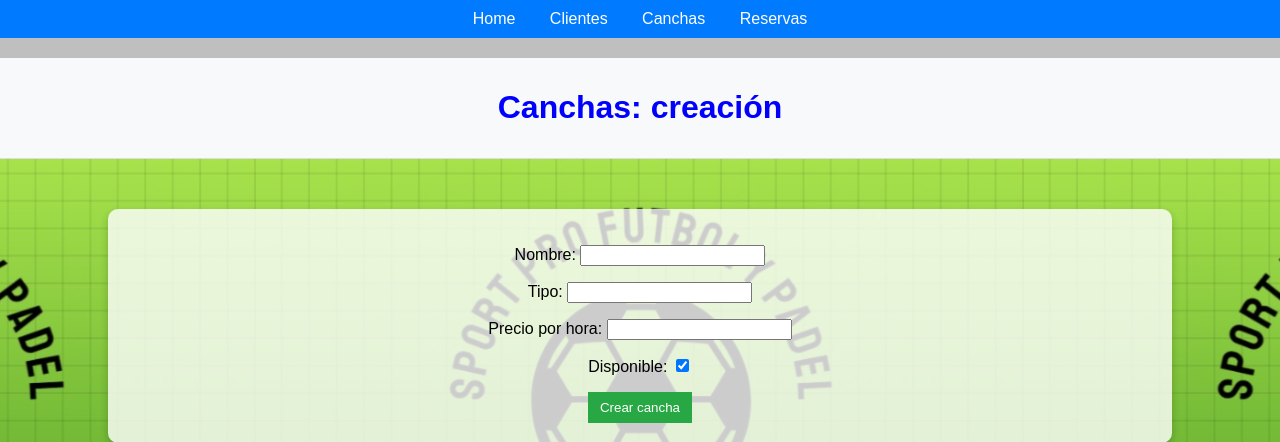
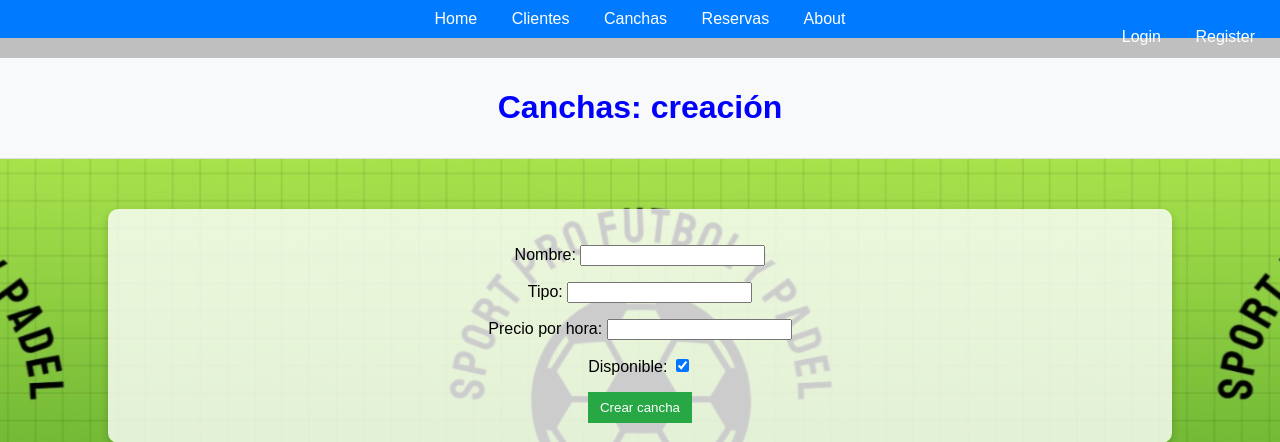
Before and after one commit to Eleche1/Coderhouse-57830-SebastianEcheveste, a Django app: page /cancha/create in a window 1280 px wide. Shown: the top 442 px of the page. Run offline with Django 5.2, Linux system fonts and the light colour scheme.

Commit message:
status al 27/09

```diff
--- a/project/config/settings.py
+++ b/project/config/settings.py
@@ -122,3 +122,7 @@ STATICFILES_DIRS = [BASE_DIR / "static"]
 # https://docs.djangoproject.com/en/5.1/ref/settings/#default-auto-field
 
 DEFAULT_AUTO_FIELD = 'django.db.models.BigAutoField'
+
+LOGIN_URL = 'login'
+LOGIN_REDIRECT_URL = 'reservas:index'
+LOGOUT_REDIRECT_URL = '/'
--- a/project/config/urls.py
+++ b/project/config/urls.py
@@ -17,6 +17,7 @@ Including another URLconf
 from django.contrib import admin
 from django.urls import path
 from reservas import views
+from django.contrib.auth.views import LogoutView
 
 urlpatterns = [
     path('admin/', admin.site.urls),
@@ -33,4 +34,9 @@ urlpatterns = [
     path("cancha/<int:pk>/eliminar/", views.cancha_delete, name="cancha_delete"),
     path("reserva/<int:pk>/editar/", views.reserva_update, name="reserva_update"),
     path("reserva/<int:pk>/eliminar/", views.reserva_delete, name="reserva_delete"),
+    path("login/", views.user_login, name="login"),
+    path("register/", views.user_register, name="register"),
+    path("profile/", views.profile, name="profile"),
+    path("logout/", LogoutView.as_view(), name="logout"),
+    path("about/", views.about, name="about"),
 ]
--- a/project/reservas/forms.py
+++ b/project/reservas/forms.py
@@ -1,4 +1,6 @@
 from django import forms
+from django.contrib.auth.forms import UserCreationForm
+from django.contrib.auth.models import User
 from .models import Cliente, Cancha, Reserva
 from datetime import timedelta, datetime, time
 
@@ -46,6 +48,7 @@ class ReservaForm(forms.ModelForm):
         }
 
     def clean(self):
+
         cleaned_data = super().clean()
         fecha_reserva = cleaned_data.get('fecha_reserva')
         hora_inicio = cleaned_data.get('hora_inicio')
@@ -62,3 +65,8 @@ class ReservaForm(forms.ModelForm):
                 raise forms.ValidationError("La fecha y hora seleccionadas no pueden ser anteriores a la fecha y hora actuales.")
 
         return cleaned_data
+
+class CustomUserCreationForm(UserCreationForm):
+    class Meta:
+        model = User
+        fields = ('username', 'email', 'password1', 'password2')
--- /dev/null
+++ b/project/reservas/templates/reservas/logout.html
@@ -0,0 +1,6 @@
+{%extends "reservas/base.html"%}
+
+{% block header %}
+    <h2>Cerrar sesión</h2>
+    <a href="{% url 'logout' %}" class="btn">Logout</a>
+{% endblock header %}
--- a/project/reservas/templates/reservas/navbar.html
+++ b/project/reservas/templates/reservas/navbar.html
@@ -1,4 +1,24 @@
-<a href="{% url 'index' %}" class="btn">Home</a>
-<a href="{% url 'cliente_list' %}" class="btn">Clientes</a>
-<a href="{% url 'cancha_list' %}" class="btn">Canchas</a>
-<a href="{% url 'reserva_list' %}" class="btn">Reservas</a>
+<div class="navbar">
+    <!-- Navegación principal -->
+    <div class="nav-links">
+        <a href="{% url 'index' %}" class="btn">Home</a>
+        <a href="{% url 'cliente_list' %}" class="btn">Clientes</a>
+        <a href="{% url 'cancha_list' %}" class="btn">Canchas</a>
+        <a href="{% url 'reserva_list' %}" class="btn">Reservas</a>
+        <a href="{% url 'about' %}" class="btn">About</a>
+    </div>
+
+    <!-- Gestión de usuario -->
+    <div class="user-links" style="float: right;"> <!-- Colocar a la derecha -->
+        {% if request.user.is_authenticated %}
+            <span>Bienvenido, {{ request.user.username }}!</span>
+            <form method="post" action="{% url 'logout' %}" style="display: inline;">
+                {% csrf_token %}
+                <button type="submit" class="btn">Logout</button>
+            </form>
+        {% else %}
+            <a href="{% url 'login' %}" class="btn">Login</a>
+            <a href="{% url 'register' %}" class="btn">Register</a>
+        {% endif %}
+    </div>
+</div>
--- a/project/reservas/views.py
+++ b/project/reservas/views.py
@@ -1,6 +1,11 @@
 from django.shortcuts import render, redirect
 from .models import Cliente, Cancha, Reserva
 from .forms import ClienteForm, CanchaForm, ReservaForm
+from django.contrib.auth import login, authenticate, logout
+from django.contrib.auth.forms import AuthenticationForm
+from .forms import CustomUserCreationForm
+from django.contrib.auth.decorators import login_required
+from django.contrib.auth.models import User
 
 
 def index(request):
@@ -116,3 +121,51 @@ def reserva_delete(request, pk):
         reserva.delete()
         return redirect('reserva_list')
     return render(request, 'reservas/reserva_confirm_delete.html', {'object': reserva})
+
+def user_register(request):
+    if request.method == 'POST':
+        form = CustomUserCreationForm(request.POST)
+        if form.is_valid():
+            user = form.save()
+            login(request, user)
+            return redirect('index')  # Cambia esto a la URL de tu elección
+    else:
+        form = CustomUserCreationForm()
+    return render(request, 'reservas/register.html', {'form': form})
+
+def user_login(request):
+    if request.method == 'POST':
+        form = AuthenticationForm(request, data=request.POST)
+        if form.is_valid():
+            username = form.cleaned_data.get('username')
+            password = form.cleaned_data.get('password')
+            user = authenticate(request, username=username, password=password)
+            if user is not None:
+                login(request, user)
+                return redirect('index')
+            else:
+                return render(request, 'reservas/login.html', {'form': form, 'error': 'Credenciales inválidas'})
+    else:
+        form = AuthenticationForm()
+    return render(request, 'reservas/login.html', {'form': form})
+
+@login_required
+def profile(request):
+
+    if request.method == 'POST':
+        form = CustomUserCreationForm(request.POST, instance=request.user)
+        if form.is_valid():
+            form.save()
+            return redirect('profile')  # Redirigir a la página de perfil
+    else:
+        form = CustomUserCreationForm(instance=request.user)
+    return render(request, 'reservas/profile.html', {'form': form})
+
+def custom_logout_view(request):
+    if request.method == "POST":
+        logout(request)
+        return redirect('index')  # Redirige a la página de inicio después de logout
+    return redirect('index')  # Si intentan un método GET, también los redirige
+
+def about(request):
+    return render(request, 'reservas/about.html')
```
Also changed, not shown: project/reservas/templates/reservas/about.html (added, +14 -0 lines), project/reservas/templates/reservas/login.html (added, +13 -0 lines), project/reservas/templates/reservas/profile.html (added, +10 -0 lines), project/reservas/templates/reservas/register.html (added, +10 -0 lines), README.md, project/reservas/models.py (line endings or trailing spaces).
